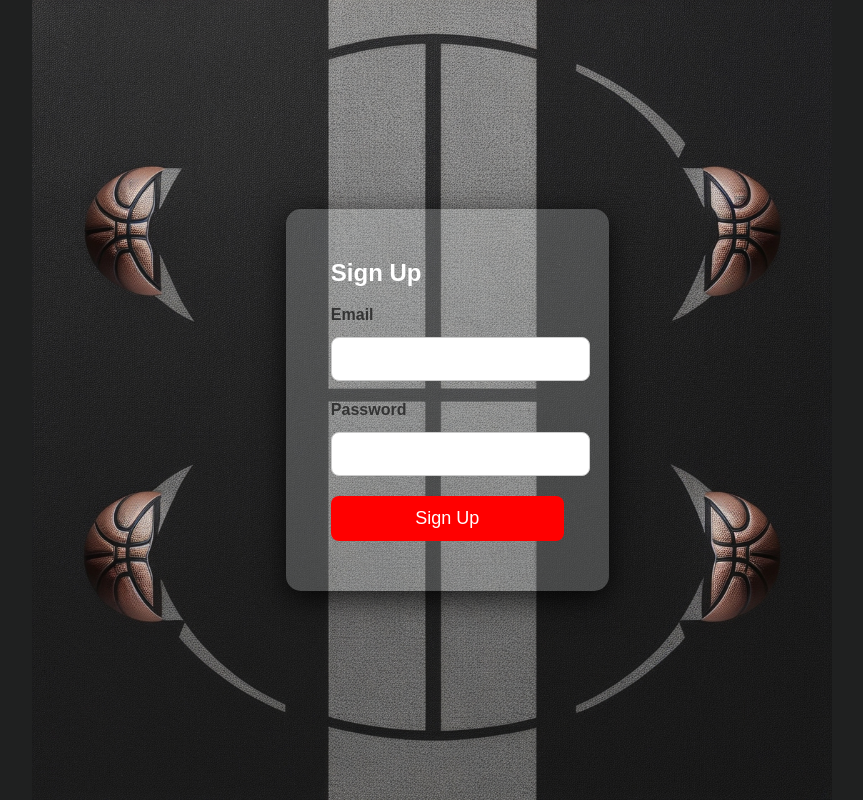
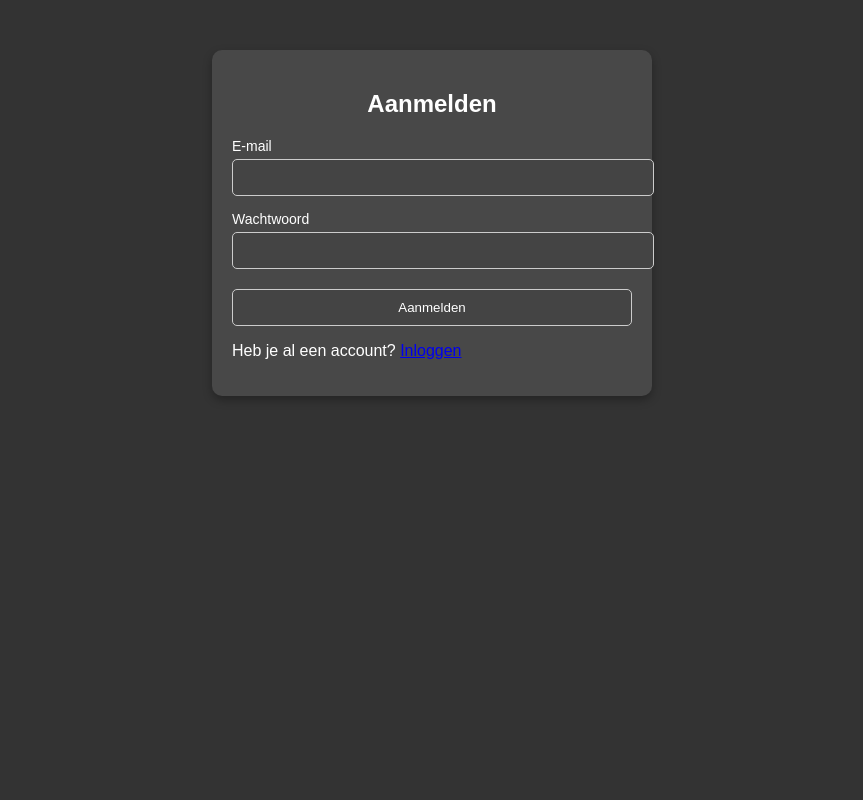
Before and after one commit to Samplats/PHP-demo, a PHP site: page /signup.php in a window 1280 px wide. Shown: the whole page, without its empty margins (208-1071 px from the left). Run offline with PHP 8.4, Linux system fonts and the light colour scheme.

Commit message:
update code

```diff
--- a/css/log.css
+++ b/css/log.css
@@ -1,90 +1,82 @@
+/* Algemene body styling */
 body {
-    background-image: url(../images/Leonardo_Phoenix_kijk_kan_je_voor_een_background_image_maken_v_1.jpg);
-    background-color: #1F2020;
-    background-repeat: no-repeat;
-    background-size: contain; /* Verklein de afbeelding om volledig in het scherm te passen */
-    background-position: center center;
-    font-family: 'Arial', sans-serif;
-    color: #fff;
-    display: flex;
-    justify-content: center;
-    align-items: center;
-    height: 100vh;
+    background-color: #333; /* Donkere achtergrond */
+    font-family: Arial, sans-serif;
     margin: 0;
+    padding: 0;
+    color: #fff; /* Witte tekst als standaard */
 }
 
+/* Login Container Styling */
+.login-container {
+    max-width: 400px;
+    margin: 50px auto;
+    padding: 20px;
+    background-color: rgba(255, 255, 255, 0.1); /* Semi-transparante achtergrond */
+    border-radius: 10px;
+    box-shadow: 0 4px 10px rgba(0, 0, 0, 0.3);
+}
 
-.form {
-    background-color: rgba(250, 255, 255, 0.2); /* Iets minder doorzichtig voor beter contrast */
-    border: none; /* Geen grijze kader voor een schoner uiterlijk */
-    border-radius: 15px; /* Iets afgeronde hoeken */
-    padding: 30px; /* Meer ruimte binnenin het formulier */
-    box-shadow: 0 8px 30px rgba(0, 0, 0, 0.8); /* Diepere schaduw voor diepte */
-    width: 90%; /* Formulierbreedte aanpassen */
-    max-width: 400px; /* Max breedte van het formulier */
-    display: flex; /* Flexbox om de inhoud te centreren */
-    flex-direction: column; /* Alle elementen onder elkaar */
-    align-items: center; /* Elementen in het midden uitlijnen */
+/* Formulier Styling */
+h2 {
+    text-align: center;
+    color: #fff;
 }
 
 .form__field {
-    width: 100%; /* Breedte van de form velden 100% van de container */
-    margin-bottom: 20px; /* Ruimte tussen de velden vergroten */
+    margin-bottom: 15px;
 }
 
 .form__field label {
     display: block;
-    margin-bottom: 8px; /* Iets meer ruimte boven labels */
-    font-weight: bold;
-    color: #333; /* Donkere kleur voor labels voor beter contrast */
-    text-align: left; /* Labels links uitlijnen */
+    font-size: 14px;
+    color: #fff;
 }
 
-.form__field input[type="text"],
-.form__field input[type="password"] {
-    width: 100%; /* Volledige breedte van de container */
-    padding: 12px; /* Meer padding voor comfort */
-    border: 1px solid #ccc; /* Lichte rand om velden */
-    border-radius: 8px; /* Hoekafgeronde invoervelden */
-    font-size: 16px;
+.form__field input {
+    width: 100%;
+    padding: 10px;
     margin-top: 5px;
-    transition: border-color 0.3s; /* Overgang voor borderkleur */
+    border: 1px solid #ccc;
+    border-radius: 5px;
+    background-color: #444;
+    color: #fff;
 }
 
-.form__field input[type="text"]:focus,
-.form__field input[type="password"]:focus {
-    border-color: #ff0000; /* Rode rand bij focus */
-    outline: none; /* Geen standaard focusoutline */
+.form__field input:focus {
+    border-color: #ff4500;
+    outline: none;
 }
 
+/* Knop stijlen */
 .btn--primary {
-    background-color: #ff0000; /* Knopkleur */
+    background-color: #ff4500;
     color: #fff;
     border: none;
-    border-radius: 8px; /* Hoekafgeronde knoppen */
-    padding: 12px; /* Meer padding voor knoppen */
-    font-size: 18px;
+    padding: 12px 20px;
+    border-radius: 5px;
     cursor: pointer;
-    width: 100%; /* Knopbreedte aangepast aan het formulier */
-    transition: background-color 0.3s, transform 0.2s; /* Overgang voor achtergrondkleur en schaling */
-    text-align: center; /* Tekst in de knop centreren */
+    transition: background-color 0.3s, transform 0.2s;
+    width: 100%;
 }
 
 .btn--primary:hover {
-    background-color: #cc0000; /* Donkere kleur bij hover */
-    transform: scale(1.05); /* Kleinere schaling bij hover voor effect */
+    background-color: #cc3700;
+    transform: scale(1.05);
 }
 
-.label__inline {
-    font-size: 14px;
-    color: #fff;
-    margin-left: 5px;
+/* Aanmelden link */
+.signup-link {
+    margin-top: 20px;
+    text-align: center;
 }
 
-.form__error {
-    background-color: #ff3333;
-    padding: 10px;
-    margin-bottom: 15px;
-    border-radius: 5px;
-    text-align: center;
+.signup-link a {
+    color: #ff4500; /* Dezelfde kleur als je knoppen */
+    text-decoration: none;
+    font-weight: bold;
 }
+
+.signup-link a:hover {
+    text-decoration: underline;
+}
--- a/index.php
+++ b/index.php
@@ -116,7 +116,7 @@ if ($isAdmin && isset($_POST['update_product'])) {
         </div>
 
         <div class="icons">
-            <a href="account.php">
+            <a href="profiel.php">
                 <img src="images/user.svg" alt="Gebruiker">
             </a>
             <img src="images/shopping-bag.svg" alt="Winkelmandje">
@@ -147,7 +147,7 @@ if ($isAdmin && isset($_POST['update_product'])) {
                                     <input type="hidden" name="product_id" value="<?php echo $product['id']; ?>">
                                     <button type="submit" class="btn delete">Verwijderen</button>
                                 </form>
->
+
                                 <form method="POST" action="index.php" class="update-form">
                                     <input type="hidden" name="update_product" value="1">
                                     <input type="hidden" name="product_id" value="<?php echo $product['id']; ?>">
--- a/signup.php
+++ b/signup.php
@@ -1,71 +1,63 @@
 <?php
-if (!empty($_POST)) {
+// Verwerk de registratie als er een POST-verzoek is
+if ($_SERVER['REQUEST_METHOD'] === 'POST') {
     $email = $_POST['email'];
     $password = $_POST['password'];
+    $hashedPassword = password_hash($password, PASSWORD_DEFAULT); // Wachtwoord hashen voor veiligheid
 
+    // Verbind met de database
     $conn = new PDO('mysql:host=localhost;dbname=webshop', 'root', '');
 
-    // Controleer of het emailadres al bestaat
-    $checkEmail = $conn->prepare('SELECT * FROM inloggen WHERE email = :email');
-    $checkEmail->bindValue(':email', $email);
-    $checkEmail->execute();
+    // Voeg de gebruiker toe aan de database
+    $statement = $conn->prepare('INSERT INTO inloggen (email, password) VALUES (:email, :password)');
+    $statement->bindValue(':email', $email);
+    $statement->bindValue(':password', $hashedPassword);
 
-    if ($checkEmail->rowCount() > 0) {
-        // Email bestaat al
-        $error = "Dit emailadres is al in gebruik.";
+    if ($statement->execute()) {
+        // Als registratie succesvol is, redirect naar login-pagina
+        header('Location: login.php');
+        exit;
     } else {
-        // Stel de rol in op basis van het e-mailadres
-        $role = ($email == 'admin@admin.com') ? 1 : 0;
-
-        // Voeg gebruiker toe
-        $options = ['cost' => 12];
-        $hash = password_hash($password, PASSWORD_DEFAULT, $options);
-
-        $statement = $conn->prepare('INSERT INTO inloggen (email, password, role) VALUES (:email, :password, :role)');
-        $statement->bindValue(':email', $email);
-        $statement->bindValue(':password', $hash);
-        $statement->bindValue(':role', $role);  // Rol wordt hier toegevoegd
-        $statement->execute();
-
-        // Doorsturen naar loginpagina na succesvolle registratie
-        header("Location: login.php");
-        exit();
+        // Als er een fout is tijdens de registratie, toon een foutmelding
+        $error = true;
     }
 }
 ?>
 
 <!DOCTYPE html>
-<html lang="en">
+<html lang="nl">
 <head>
     <meta charset="UTF-8">
-  <title>Sign Up</title>
-  <link rel="stylesheet" href="css/log.css">
+    <meta name="viewport" content="width=device-width, initial-scale=1.0">
+    <title>Aanmelden</title>
+    <link rel="stylesheet" href="css/log.css"> <!-- Verwijzing naar de CSS voor consistente styling -->
 </head>
 <body>
-    <div class="netflixLogin">
-        <div class="form form--login">
+<div class="login-container">
+    <div class="form form--signup">
         <form action="" method="post">
-                <h2 class="form__title">Sign Up</h2>
-
+            <h2 class="form__title">Aanmelden</h2>
             <?php if (isset($error)): ?>
                 <div class="form__error">
-                        <p><?php echo $error; ?></p>
+                    <p>Er is iets misgegaan bij je registratie. Probeer het opnieuw.</p>
                 </div>
             <?php endif; ?>
-
             <div class="form__field">
-                    <label for="Email">Email</label>
+                <label for="Email">E-mail</label>
                 <input type="text" name="email" required>
             </div>
             <div class="form__field">
-                    <label for="Password">Password</label>
+                <label for="Password">Wachtwoord</label>
                 <input type="password" name="password" required>
             </div>
-
             <div class="form__field">
-                    <input type="submit" value="Sign Up" class="btn btn--primary">
+                <input type="submit" value="Aanmelden" class="btn btn--primary">
             </div>
         </form>
+
+        <div class="login-link">
+            <p>Heb je al een account? <a href="login.php">Inloggen</a></p>
+        </div>
     </div>
 </div>
 </body>
```
Also changed, not shown: css/profiel.css (added, +115 -0 lines), css/wachtwoord.css (added, +111 -0 lines), login.php (+14 -10 lines), profiel.php (added, +54 -0 lines), user.class.php (+23 -1 lines), wachtwoord.php (added, +84 -0 lines). Lines whose indentation alone changed are shown as unchanged.
